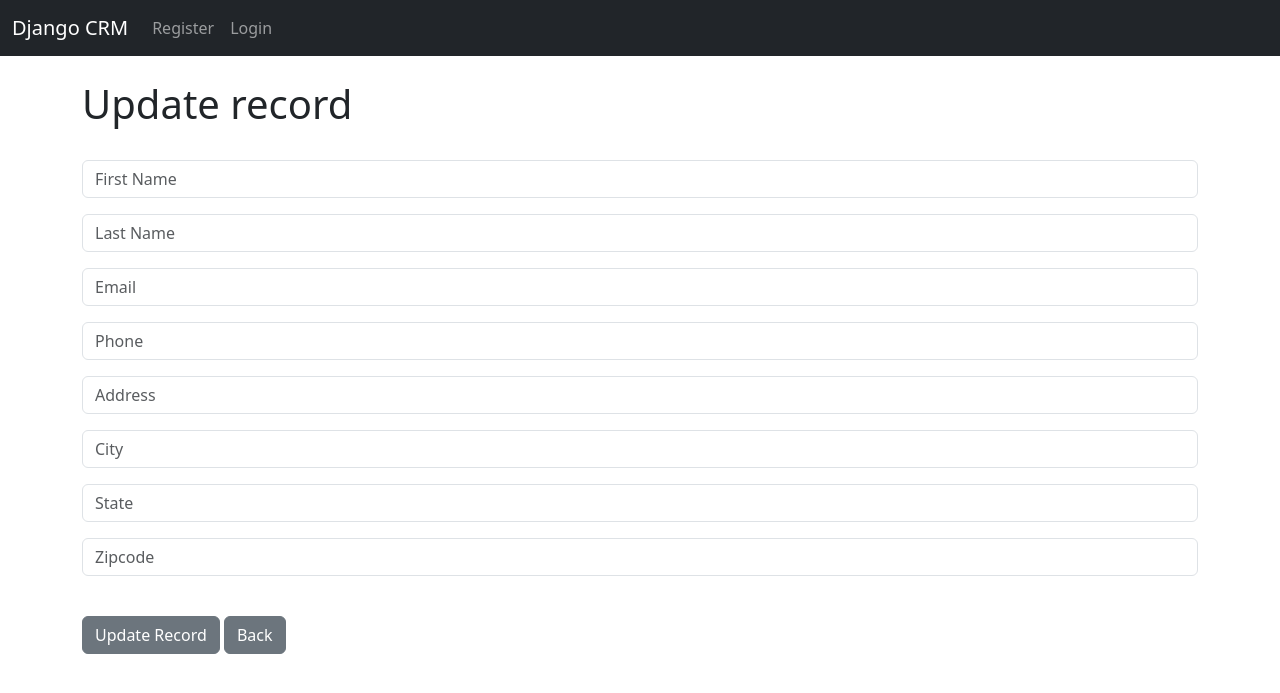
After one commit to AdobyY/Django-CRM, a Django app: template website/templates/update_record.html in a window 1280 px wide. The commit adds this page. Shown: the top 693 px of the page. Run offline with Django 5.2, Linux system fonts and the light colour scheme; the template is opened without the code that fills it: values that come from a table or form of the project are taken from there, others are empty.

Commit message:
Added function of update record

```diff
--- a/website/templates/home.html
+++ b/website/templates/home.html
@@ -23,8 +23,8 @@
       {% if records %}
         {% for record in records %}
         <tr>
-          <td>{{ record.first_name }}
-          {{ record.last_name }}</td>
+          <td><a href="{% url 'record' record.id %}">{{ record.first_name }}
+          {{ record.last_name }}</a></td>
           <td>{{ record.email }} </td>
           <td>{{ record.phone }} </td>
           <td>{{ record.address }} </td>
--- a/website/templates/record.html
+++ b/website/templates/record.html
@@ -21,4 +21,6 @@
   <br>
   <a href="{% url 'home' %}" class="btn btn-secondary">Back</a>
   <a href="{% url 'delete_record' customer_record.id %}" class="btn btn-danger">Delete</a>
-{% endblock %}
+  <a href="{% url 'update_record' customer_record.id %}" class="btn btn-secondary">Update Record</a>
+
+  {% endblock %}
--- /dev/null
+++ b/website/templates/update_record.html
@@ -0,0 +1,16 @@
+{% extends 'base.html' %}
+{% block content %}
+
+<div class="col-md-6 offset-md-3"></div>
+<h1>Update record</h1><br>
+<form method="POST">
+    {% csrf_token %}
+    {{ form.as_p }}
+
+    <br>
+    <button type="submit" class="btn btn-secondary">Update Record</button>
+    <a href="{% url 'home' %}" class="btn btn-secondary">Back</a>
+
+</form>
+
+{% endblock %}
--- a/website/urls.py
+++ b/website/urls.py
@@ -9,5 +9,7 @@ urlpatterns = [
     path('record/<int:pk>', views.customer_record, name='record'),
     path('delete_record/<int:pk>', views.delete_record, name='delete_record'),
     path('add_record/', views.add_record, name='add_record'),
+    path('update_record/<int:pk>', views.update_record, name='update_record'),
+
 
 ]
```
Also changed, not shown: website/views.py (+13 -0 lines).
